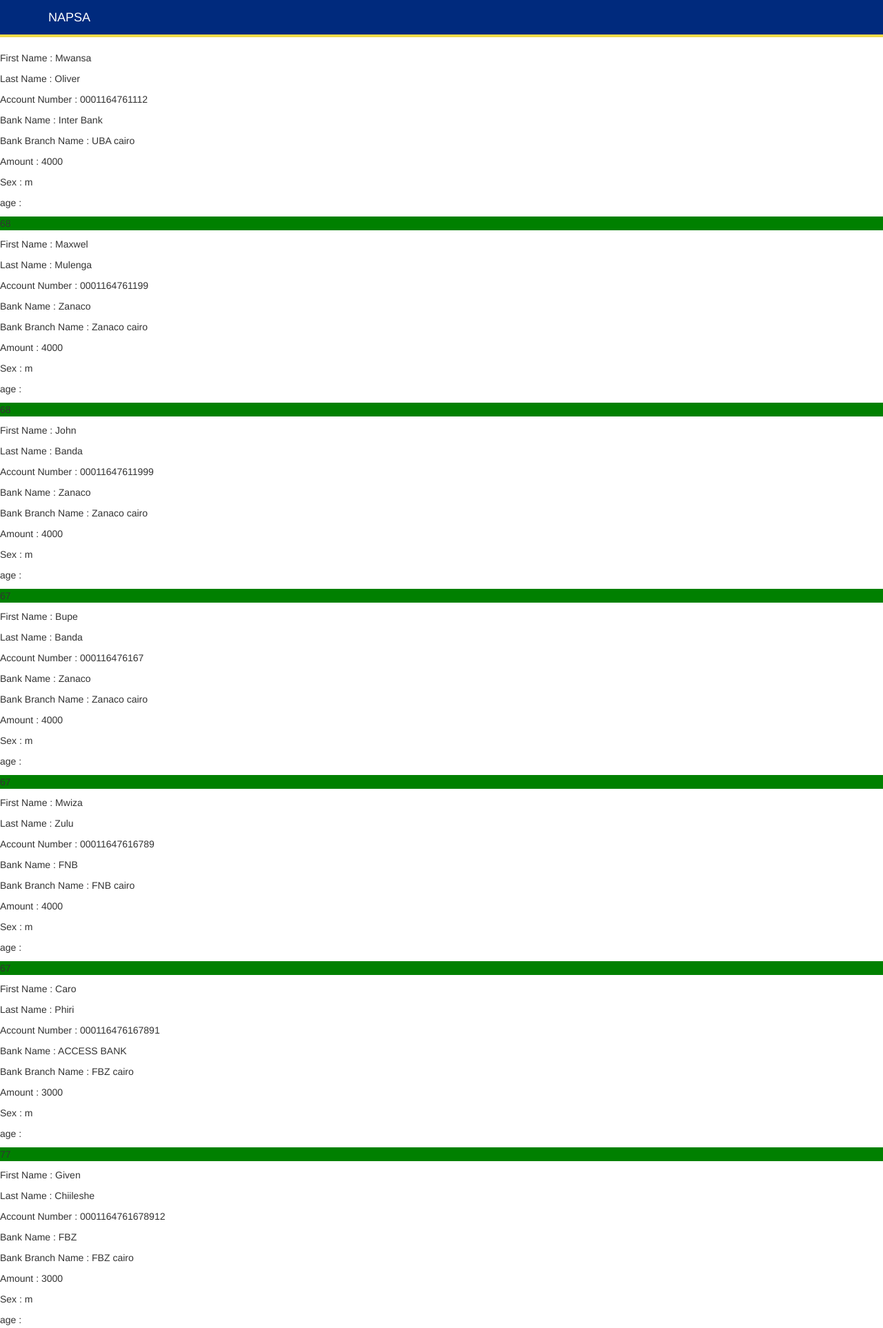
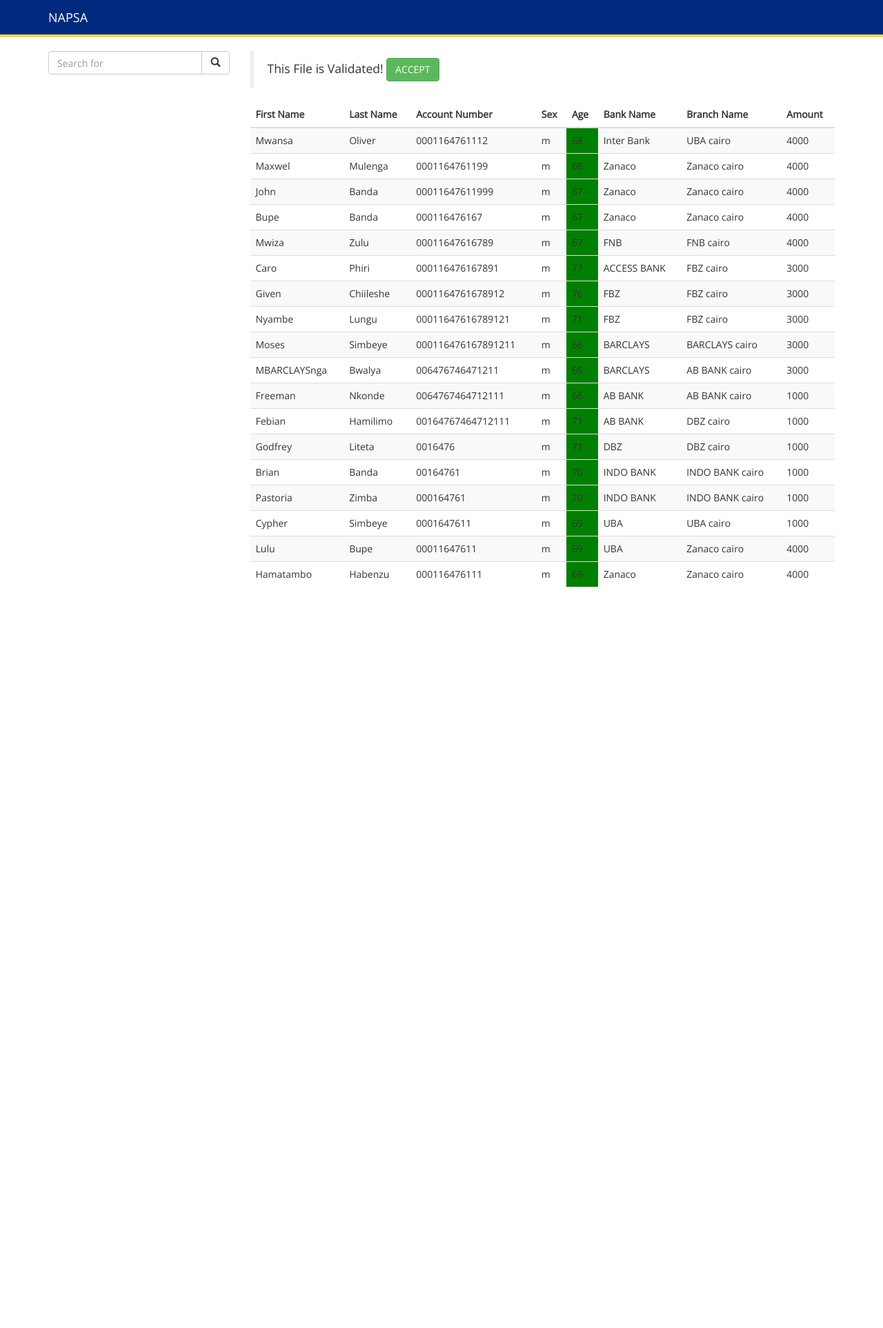
Before and after one commit to Patrick1Rhode/napsa, a PHP site: page /approval/view.php?init_file_id=3 in a window 1280 px wide. Shown: the top 1926 px of the page at 69% size. After the commit the page ends 851 px from the top, so only its background shows below. Run offline with PHP 8.4, Linux system fonts and the light colour scheme; data comes from the database, SQL or seed files in the repository; some libraries are stand-ins or nearby versions.

Commit message:
Mwiza was here, not trywell njope

```diff
--- a/approval/header.php
+++ b/approval/header.php
@@ -3,6 +3,7 @@
 
 <head>
 	<title>Napsa Approval Dispenser</title>
+    <link href="https://fonts.googleapis.com/css?family=Open+Sans" rel="stylesheet">
     <link rel="stylesheet" href="//maxcdn.bootstrapcdn.com/bootstrap/3.3.1/css/bootstrap.min.css">
     <link rel="stylesheet" href="../css/style.css">
 		<meta charset="utf-8">
--- a/approval/view.php
+++ b/approval/view.php
@@ -2,6 +2,36 @@
 include 'header.php';
 include "../user.class.php";
 include "../db/db.php";
+?>
+<div class="container">
+	<div class="row">
+        <div class="col-md-3">
+            <form action="#" method="get">
+                <div class="input-group">
+                    <!-- USE TWITTER TYPEAHEAD JSON WITH API TO SEARCH -->
+                    <input class="form-control" id="system-search" name="q" placeholder="Search for" required>
+                    <span class="input-group-btn">
+                        <button type="submit" class="btn btn-default"><i class="glyphicon glyphicon-search"></i></button>
+                    </span>
+                </div>
+            </form>
+        </div>
+		<div class="col-md-9">
+    	 <table class="table table-list-search table-striped">
+                    <thead>
+                        <tr>
+                            <th>First Name</th>
+                            <th>Last Name</th>
+                            <th>Account Number</th>
+                            <th>Sex</th>
+                            <th>Age</th>
+                            <th>Bank Name</th>
+                            <th>Branch Name</th>
+                            <th>Amount</th>
+                        </tr>
+                    </thead>
+                    <tbody>
+<?php
 //
 $id = $_GET['init_file_id'];
 $sql = "SELECT*FROM init_file INNER JOIN init USING(init_id)  WHERE init_file.init_file_id = '$id'";
@@ -43,37 +73,91 @@ $user->setbankBranchName($data->Pensioners[$i]->bankBranchName);
 $user->setAccountNumber($data->Pensioners[$i]->acc);
 
 ?>
-
-<p>First Name : <?php echo $user->getfName(); ?></p>
-<p>Last Name : <?php echo $user->getlName(); ?></p>
-<p>Account Number : <?php echo $user->getAccountNumber(); ?></p>
-<p>Bank Name : <?php echo $user->getbankName(); ?></p>
-<p>Bank Branch Name : <?php echo $user->getbankBranchName(); ?></p>
-<p>Amount : <?php echo $user->getAmount(); ?></p>
-<p> Sex : <?php echo $user->getSex(); ?></p>
-<p> age : <?php
+              		<tr>
+                        <td><?php echo $user->getfName(); ?></td>
+                        <td><?php echo $user->getlName(); ?></td>
+                        <td><?php echo $user->getAccountNumber(); ?></td>
+                         <td><?php echo $user->getSex(); ?></td>
+                        <?php
 
 						 $age = $current_year-$user->getdob();
 
 						 if($age<=65){
 							 $error++;
-	 echo "<div style='background-color:red'>$age</div>";
+							 echo "<td style='background-color:red'>$age</td>";
 						 }
 						 else{
-	 echo "<div style='background-color:green'>$age</div>";
+							 echo "<td style='background-color:green'>$age</td>";
 						 }
 
 						 if($i>$json_length-2){
 							 if($error==0){
-		 echo "This file is error free you can click the button to approve";
-		 echo "<a href='alert.php?id=accept&file_id=$id'><button type='button' class='btn btn-success'>Accept</button></a>";
+								 echo "<blockquote>This File is Validated! ";
+								 echo "<a href='alert.php?id=accept&file_id=$id'><button type='button' class='btn btn-success'> ACCEPT</button></a></blockquote>";
 							 }
 							 else{
-		 echo "This files contains errors. The error its hightlighted in red";
-		 echo "<a href='alert.php?id=decline&file_id=$id'><button type='button' class='btn btn-danger'>decline</button></a>";
+								 echo "<blockquote>This files contains errors. The error its hightlighted in red ";
+								 echo "<a href='alert.php?id=decline&file_id=$id'><button type='button' class='btn btn-danger'>DECLINE</button></a></blockquote>";
 							 }
 						 }
 
- ?></p>
+						 ?>
+                        <td><?php echo $user->getbankName(); ?></td>
+                        <td><?php echo $user->getbankBranchName(); ?></td>
+                        <td><?php echo $user->getAmount(); ?></td>
+                    </tr>
+<?php } ?>
+     </tbody>
+            </table>
+		</div>
+	</div>
+</div>
+<script   src="https://code.jquery.com/jquery-3.1.0.min.js"   integrity="sha256-cCueBR6CsyA4/9szpPfrX3s49M9vUU5BgtiJj06wt/s="   crossorigin="anonymous"></script>
+<script type="text/javascript">
+	$(document).ready(function() {
+    var activeSystemClass = $('.list-group-item.active');
 
-<?php } ?>
+    //something is entered in search form
+    $('#system-search').keyup( function() {
+       var that = this;
+        // affect all table rows on in systems table
+        var tableBody = $('.table-list-search tbody');
+        var tableRowsClass = $('.table-list-search tbody tr');
+        $('.search-sf').remove();
+        tableRowsClass.each( function(i, val) {
+
+            //Lower text for case insensitive
+            var rowText = $(val).text().toLowerCase();
+            var inputText = $(that).val().toLowerCase();
+            if(inputText != '')
+            {
+                $('.search-query-sf').remove();
+                tableBody.prepend('<tr class="search-query-sf"><td colspan="6"><strong>Searching for: "'
+                    + $(that).val()
+                    + '"</strong></td></tr>');
+            }
+            else
+            {
+                $('.search-query-sf').remove();
+            }
+
+            if( rowText.indexOf( inputText ) == -1 )
+            {
+                //hide rows
+                tableRowsClass.eq(i).hide();
+
+            }
+            else
+            {
+                $('.search-sf').remove();
+                tableRowsClass.eq(i).show();
+            }
+        });
+        //all tr elements are hidden
+        if(tableRowsClass.children(':visible').length == 0)
+        {
+            tableBody.append('<tr class="search-sf"><td class="text-muted" colspan="6">No entries found.</td></tr>');
+        }
+    });
+});
+</script>
--- a/css/style.css
+++ b/css/style.css
@@ -1,4 +1,6 @@
-
+body{
+	font-family: 'Open Sans', sans-serif;
+}
 .navbar {
     background-color: #002a7d;
     border: none;
```
Lines whose indentation alone changed are shown as unchanged.
